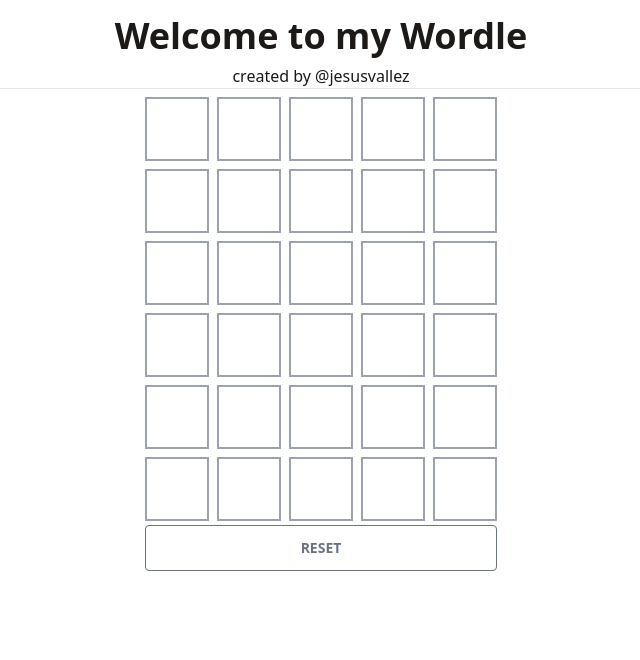
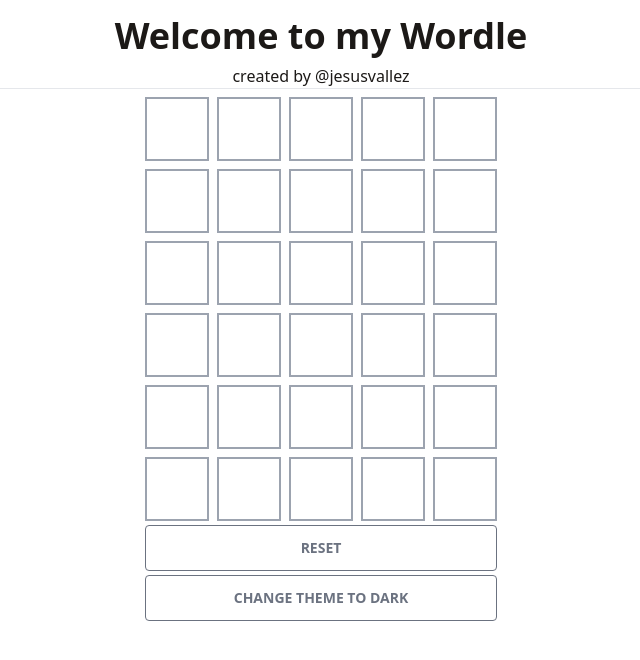
Before and after one commit to jesusvallez/react-ts-tailwind-wordle, a React (Vite) app: page / in a window 1280 px wide. Shown: the top 660 px of the page, without its empty margins (319-959 px from the left). Built offline with nearby package versions, Linux system fonts and the light colour scheme.

Commit message:
feat(darkmode): added new button to change theme

```diff
--- a/src/components/Wordle.tsx
+++ b/src/components/Wordle.tsx
@@ -3,6 +3,7 @@
 import Card from './Card'
 import Button from './Button'
 import FadeIn from './FadeIn'
+import useThemeMode, { Theme } from '@/ui/hook/useThemeMode'
 
 const Confetti = lazy(() => import('./Confetti'))
 const Modal = lazy(() => import('./Modal'))
@@ -12,6 +13,7 @@
 }
 
 const Wordle = ({ tries = 6 }: Props): ReactElement => {
+  const { currentTheme, changeCurrentTheme } = useThemeMode()
   const [showCongratulation, setCongratulation] = useState<boolean>(false)
   const [showModal, setModal] = useState<boolean>(false)
   const { isCorrect, guesses, currentTry, reset, solution } = useWordle({
@@ -55,6 +57,18 @@
       <Button preventEnterEvent type="button" onClick={reset}>
         Reset
       </Button>
+      <Button
+        preventEnterEvent
+        type="button"
+        onClick={() =>
+          changeCurrentTheme(
+            currentTheme === Theme.light ? Theme.dark : Theme.light,
+          )
+        }
+      >
+        Change Theme to{' '}
+        {currentTheme === Theme.light ? Theme.dark : Theme.light}
+      </Button>
 
       {showCongratulation && <Confetti isCorrect={isCorrect} />}
       {showCongratulation && showModal && (
--- a/src/main.tsx
+++ b/src/main.tsx
@@ -1,11 +1,15 @@
 import { StrictMode } from 'react'
 import { createRoot } from 'react-dom/client'
 import App from './App'
+import ThemeContextContainer from './ui/container/ThemeContextContainer'
 import './index.css'
 
 const root = document.getElementById('root')
+
 createRoot(root!).render(
   <StrictMode>
-    <App />
+    <ThemeContextContainer>
+      <App />
+    </ThemeContextContainer>
   </StrictMode>,
 )
```
